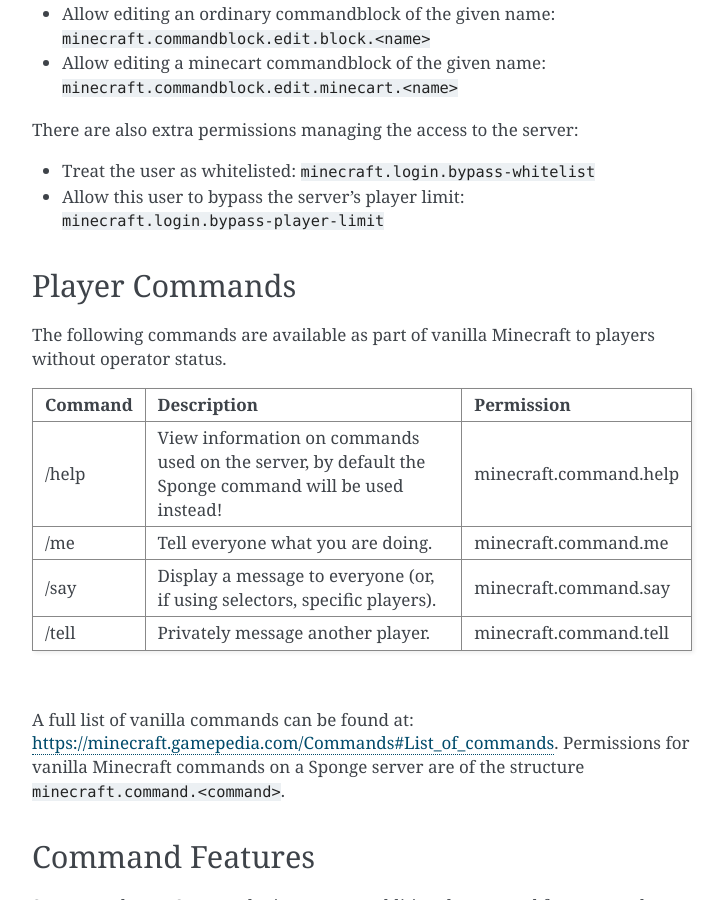
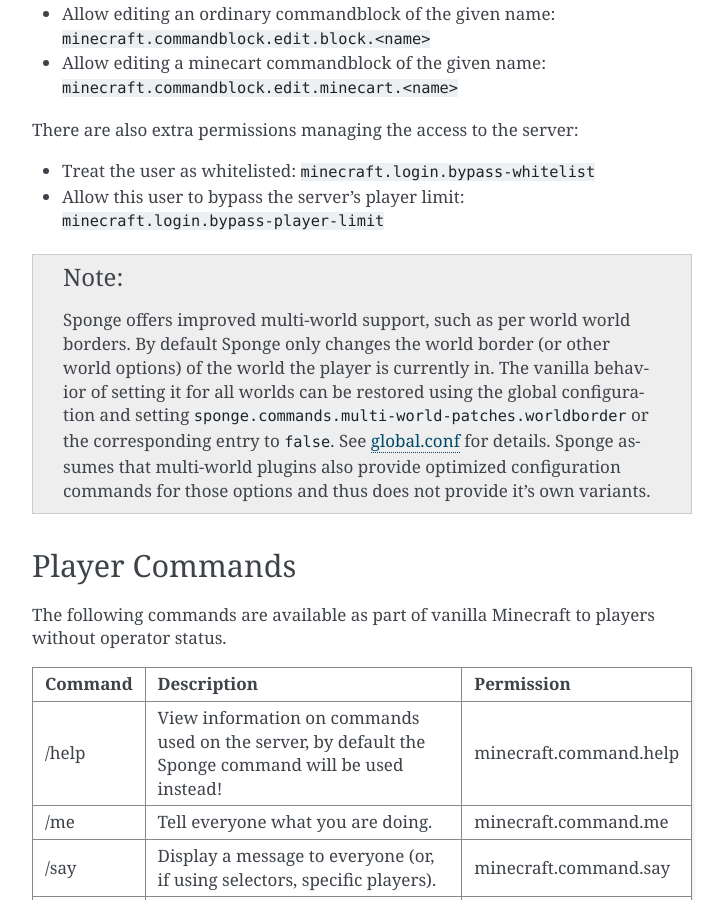
Before and after one commit to SpongePowered/SpongeDocs, a Sphinx documentation site: the page built from source/server/spongineer/commands.rst, in a window 1280 px wide and 900 px high, scrolled down 5696 px. Shown: the whole window, without its empty margins (388-1112 px from the left). Built offline with Sphinx 7.4.7, drawn with Linux system fonts in a browser that asks for light colours; pages that are not in the unit, such as notebooks, are missing from menus.

Commit message:
Document changed multi-world-behaviour. Fixes #505

```diff
--- a/source/server/spongineer/commands.rst
+++ b/source/server/spongineer/commands.rst
@@ -66,8 +66,8 @@
 example, Minecraft provides the `reload <https://minecraft.gamepedia.com/Commands#Summary_of_commands>`__ command and
 Sponge provides the `reload <https://docs.spongepowered.org/stable/en/server/spongineer/commands.html>`__ command. To
 specify which command to use, prefix it with minecraft or sponge and a ``:``. So, to use Sponge's reload command
-above, type in ``/sponge:reload``. This approach can also be used to handle conflicts between mods and/or plugins. Do the
-same thing, just use the mod-id or the plugin-id and a ``:``.  An example is ``/examplemodid:tp``.
+above, type in ``/sponge:reload``. This approach can also be used to handle conflicts between mods and/or plugins. Do
+the same thing, just use the mod-id or the plugin-id and a ``:``.  An example is ``/examplemodid:tp``.
 
 Furthermore, the primary alias mechanism can be used to overcome incompatibilties. Let's say a plugin registers a
 command, but the command is incompatible with your mod. If you can configure your mod to use a Minecraft native
@@ -144,16 +144,17 @@
 
 |
 
-For any Forge mods that use the vanilla command API, command permissions are provided in the form ``<modid>.command.<commandname>``.
+For any Forge mods that use the vanilla command API, command permissions are provided in the form
+``<modid>.command.<commandname>``.
 
 
 Vanilla
 ~~~~~~~
 
 There are several commands built-in to vanilla Minecraft that are also available on servers powered by Sponge. The list
-below is not comprehensive, but it includes the most commonly used commands. These commands are available to players with
-operator status (or the correct permission node). In general, permissions for vanilla Minecraft commands on a Sponge
-server are of the structure ``minecraft.command.<command>``, as shown below.
+below is not comprehensive, but it includes the most commonly used commands. These commands are available to players
+with operator status (or the correct permission node). In general, permissions for vanilla Minecraft commands on a
+Sponge server are of the structure ``minecraft.command.<command>``, as shown below.
 
 ====================  ========================================  ================================
 Command               Description                               Permission
@@ -200,6 +201,14 @@
 * Treat the user as whitelisted: ``minecraft.login.bypass-whitelist``
 * Allow this user to bypass the server's player limit: ``minecraft.login.bypass-player-limit``
 
+.. note::
+
+    Sponge offers improved multi-world support, such as per world world borders. By default Sponge only changes the
+    world border (or other world options) of the world the player is currently in. The vanilla behavior of setting it
+    for all worlds can be restored using the global configuration and setting
+    ``sponge.commands.multi-world-patches.worldborder`` or the corresponding entry to ``false``. See
+    :doc:`../getting-started/configuration/sponge-conf` for details. Sponge assumes that multi-world plugins also
+    provide optimized configuration commands for those options and thus does not provide it's own variants.
 
 Player Commands
 ===============
```
